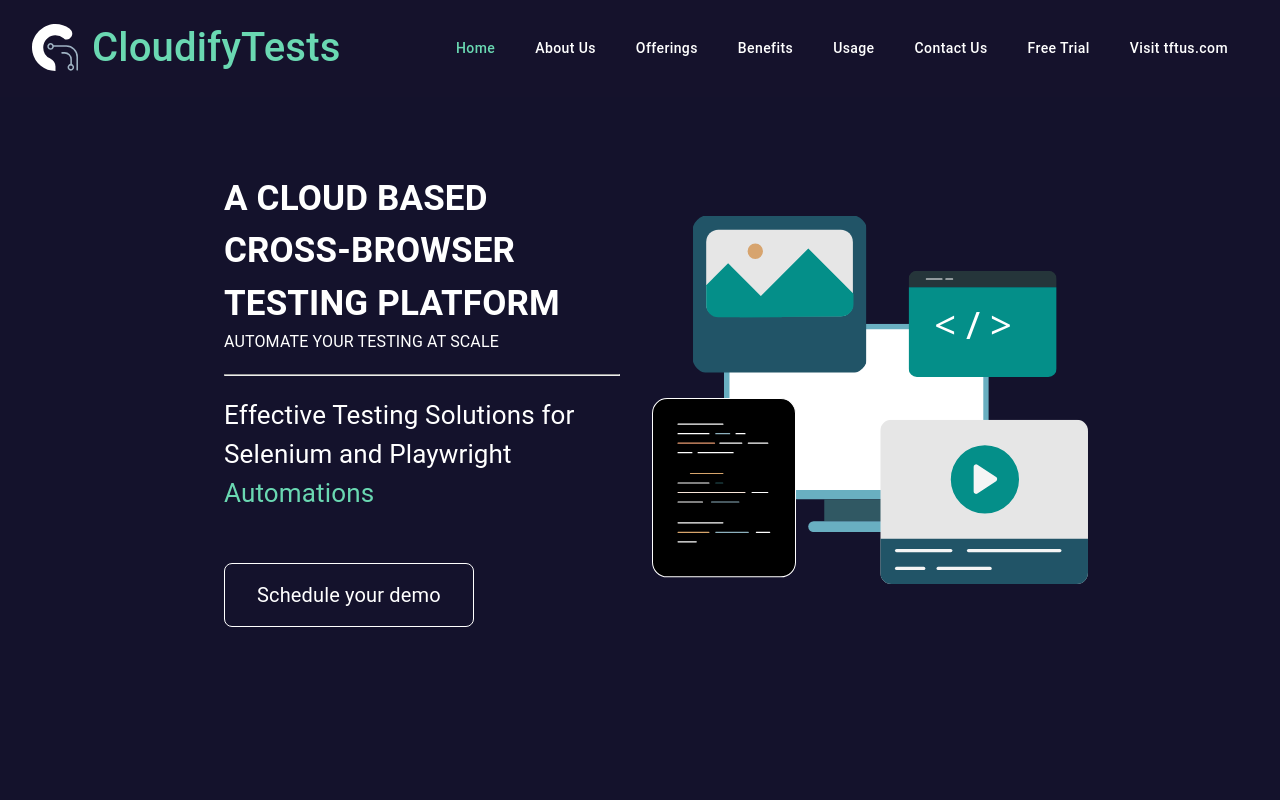
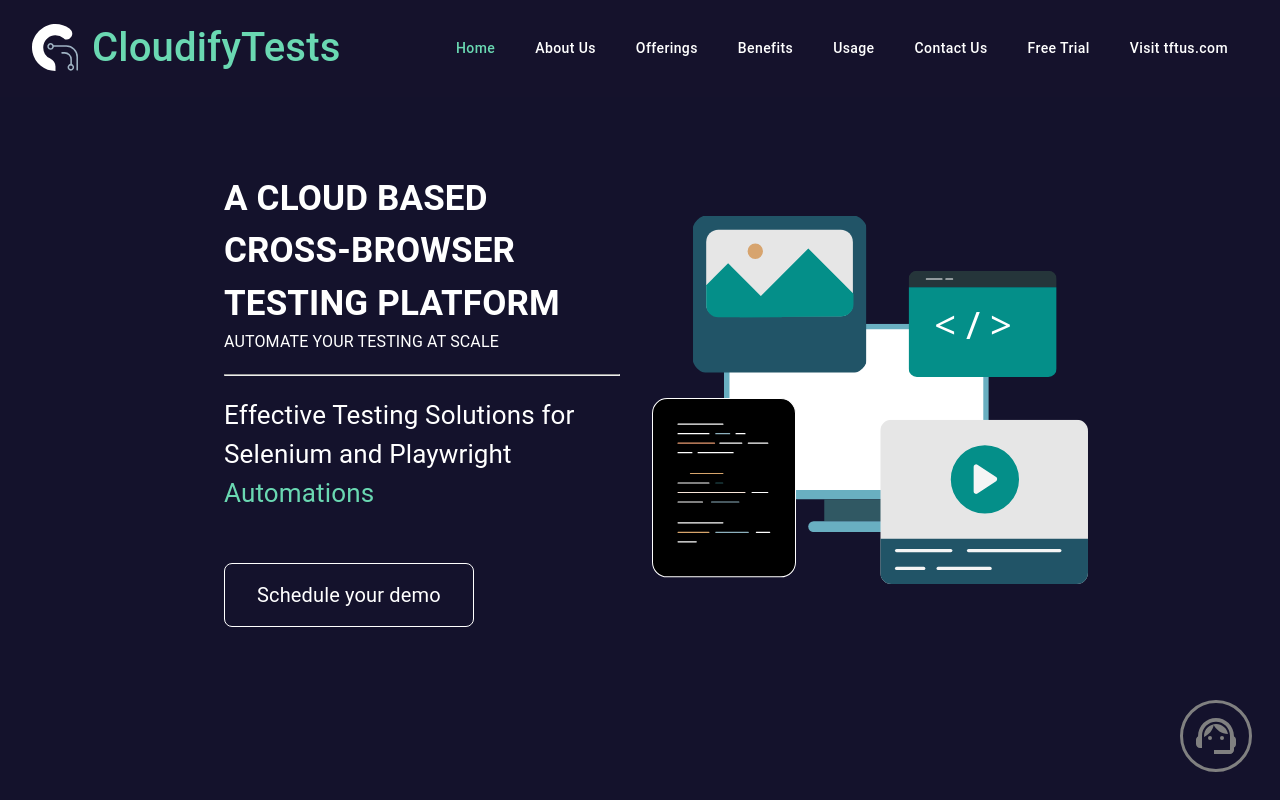
Before and after one commit to CloudBrowsers/static-staging, a React (Create React App) app: page /#/ in a window 1280 px wide. Shown: the top 800 px of the page. Built offline with nearby package versions, Linux system fonts and the light colour scheme.

Commit message:
support icon fixed at bottom

```diff
--- a/src/Components/Navbar/Navbar.js
+++ b/src/Components/Navbar/Navbar.js
@@ -17,11 +17,12 @@
 import { Link } from "react-scroll";
 import logo from "../../assets/logo.svg";
 import logo_dark from "../../assets/logo-dark.svg";
-import logo_tft from "../../assets/tft.png";
 import "./navbar.css";
 import CloseIcon from "@mui/icons-material/Close";
 import DialogBox from "../DialogBox/DialogBox";
 import { useNavigate } from "react-router-dom";
+import SupportAgentIcon from "@mui/icons-material/SupportAgent";
+import { Tooltip } from "@mui/material";
 
 const drawerWidth = 240;
 const navItems = [
@@ -193,6 +194,22 @@
                 Visit tftus.com
               </a>
             </Button>
+            <Tooltip title="Contact Us">
+              <Button className="links support_icon">
+                <a
+                  href="https://cloudifytests.atlassian.net/servicedesk/customer/portal/3"
+                  target={"_blank"}
+                  style={{
+                    textTransform: "none",
+                    color: "grey",
+                    textDecoration: "none",
+                    display: "flex",
+                  }}
+                >
+                  <SupportAgentIcon />
+                </a>
+              </Button>
+            </Tooltip>
           </Box>
         </Toolbar>
       </AppBar>
--- a/src/Components/Navbar/navbar.css
+++ b/src/Components/Navbar/navbar.css
@@ -3,12 +3,31 @@
   box-shadow: none !important;
   padding: 1rem 0.5rem !important;
 }
+
 .links {
   text-transform: capitalize !important;
   color: #fff !important;
   font-size: 20px;
   padding: 20px !important;
+  vertical-align: middle;
 }
+
+.support_icon {
+  display: block !important;
+  position: fixed !important;
+  bottom: 2rem;
+  right: 2rem;
+  scale: 2;
+  border-radius: 50% !important;
+}
+
+.support_icon > a > svg {
+  border: 1px solid grey;
+  border-radius: 50%;
+  padding: 3px;
+  scale: 1.5;
+}
+
 .active {
   color: #6ad8b2 !important;
 }
```
